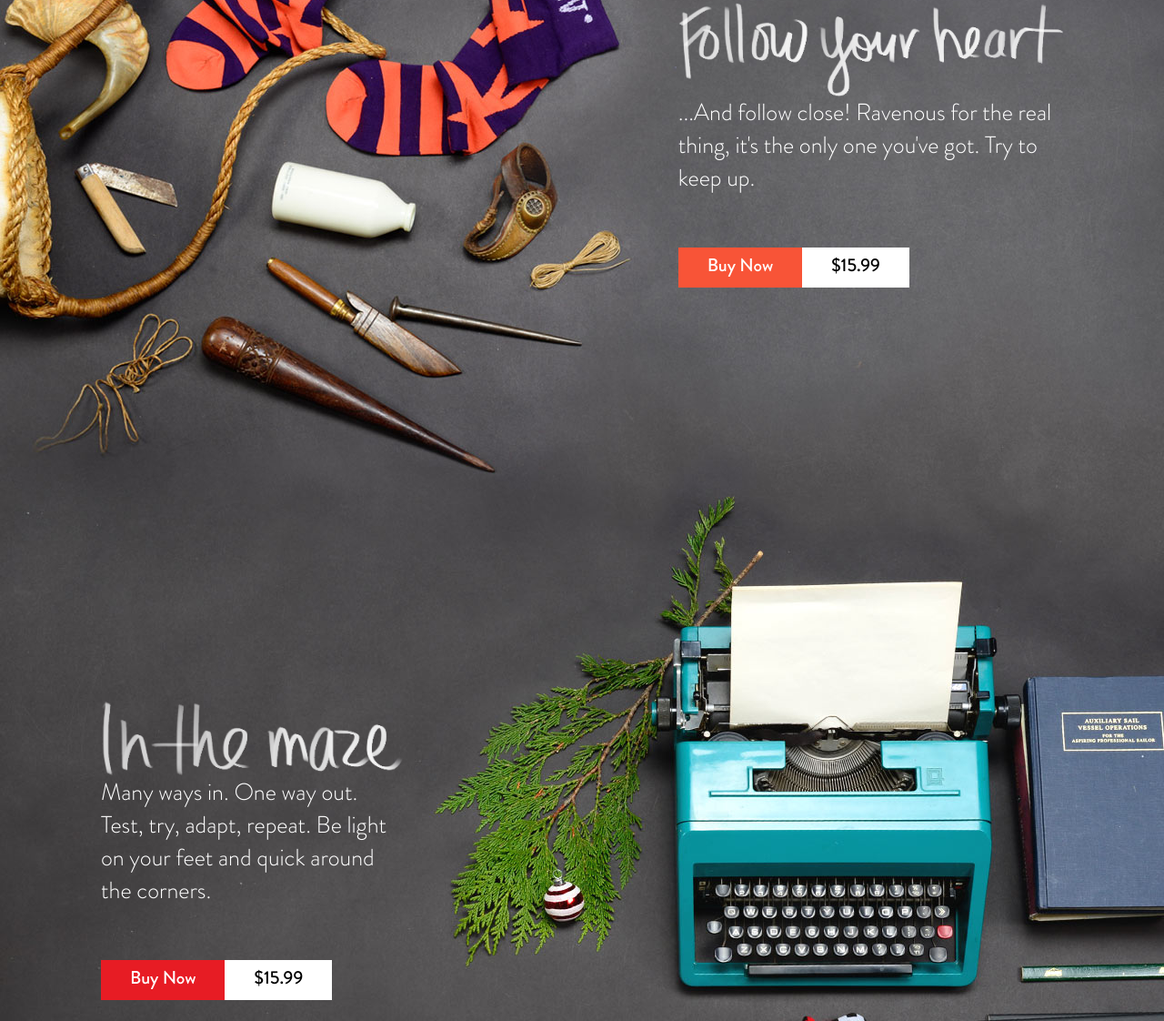
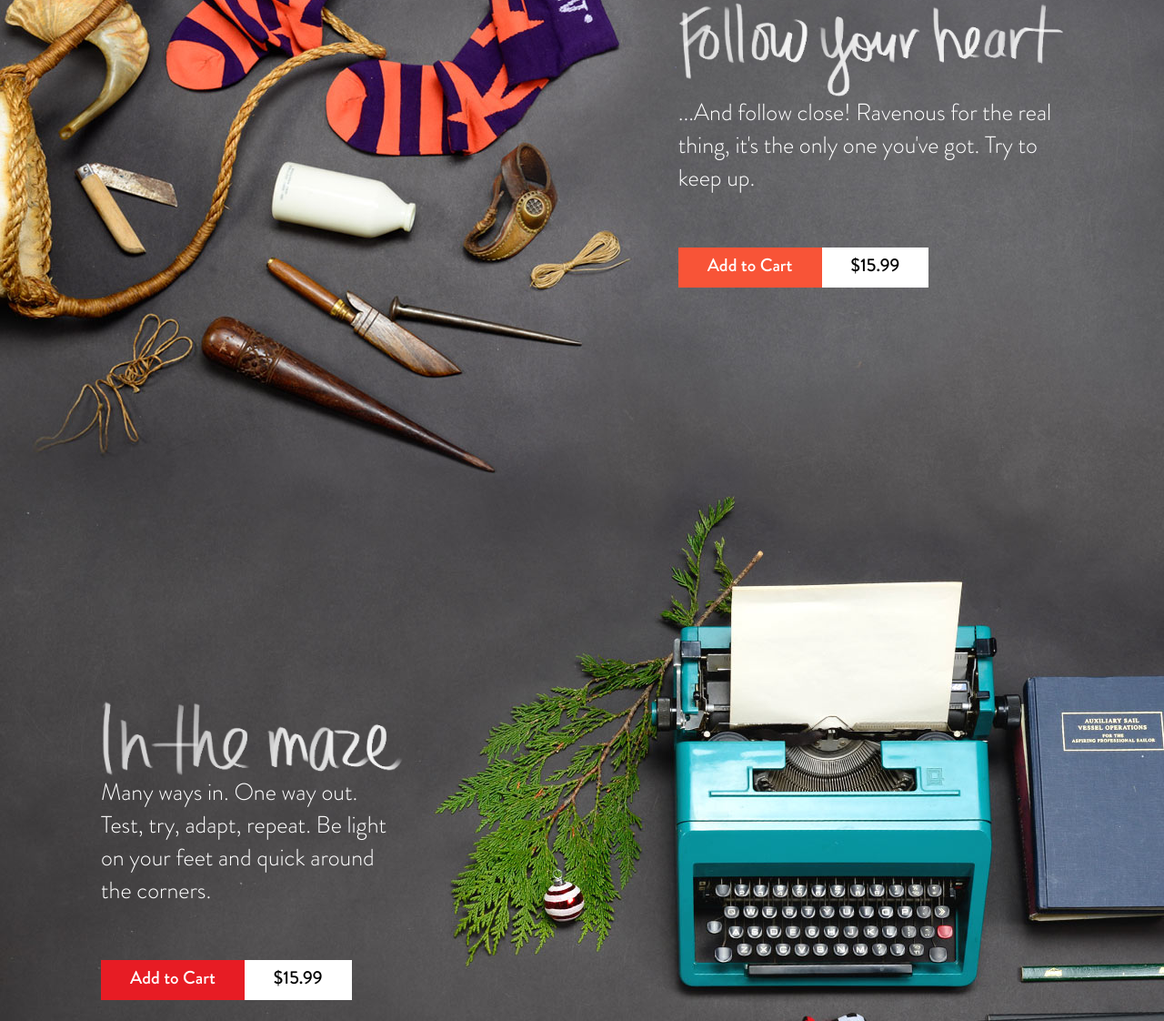
Before and after one commit to SocksByWilliam/william-holiday-en, a website: page index.html in a window 1280 px wide. Shown: the part 1067-2189 px from the top of the page at 91% size. Drawn offline with Linux system fonts and the light colour scheme.

Commit message:
Changing copy.

```diff
--- a/index.html
+++ b/index.html
@@ -78,7 +78,7 @@
             <form action="http://www.socksbywilliam.com/cart/add" method="post" >
               <input type="hidden" name="id" value="892016015" />
               <input name="return_to" type="hidden" value="back">
-              <input class="button-cta heart" type="submit" value="Buy Now" /><span class="price-box">&#36;15.99</span>
+              <input class="button-cta heart" type="submit" value="Add to Cart" /><span class="price-box">&#36;15.99</span>
             </form>
           </div>
         </div>
@@ -93,7 +93,7 @@
             <form action="http://www.socksbywilliam.com/cart/add" method="post" >
               <input type="hidden" name="id" value="715158603" />
               <input name="return_to" type="hidden" value="back">
-              <input class="button-cta maze" type="submit" value="Buy Now" /><span class="price-box">&#36;15.99</span>
+              <input class="button-cta maze" type="submit" value="Add to Cart" /><span class="price-box">&#36;15.99</span>
             </form>
           </div>
           <div class="large-8 medium-8 small-12 columns">
@@ -112,7 +112,7 @@
             <form action="http://www.socksbywilliam.com/cart/add" method="post" >
               <input type="hidden" name="id" value="892019007" />
               <input name="return_to" type="hidden" value="back">
-              <input class="button-cta paradise" type="submit" value="Buy Now" /><span class="price-box">&#36;15.99</span>
+              <input class="button-cta paradise" type="submit" value="Add to Cart" /><span class="price-box">&#36;15.99</span>
             </form>
           </div>
         </div>
@@ -127,7 +127,7 @@
             <form action="http://www.socksbywilliam.com/cart/add" method="post" >
               <input type="hidden" name="id" value="715159467" />
               <input name="return_to" type="hidden" value="back">
-              <input class="button-cta deuces" type="submit" value="Buy Now" /><span class="price-box">&#36;15.99</span>
+              <input class="button-cta deuces" type="submit" value="Add to Cart" /><span class="price-box">&#36;15.99</span>
             </form>
           </div>
           <div class="large-7 medium-7 small-12 columns">
@@ -146,7 +146,7 @@
             <form action="http://www.socksbywilliam.com/cart/add" method="post" >
               <input type="hidden" name="id" value="715159107" />
               <input name="return_to" type="hidden" value="back">
-              <input class="button-cta france" type="submit" value="Buy Now" /><span class="price-box">&#36;15.99</span>
+              <input class="button-cta france" type="submit" value="Add to Cart" /><span class="price-box">&#36;15.99</span>
             </form>
           </div>
         </div>
@@ -161,7 +161,7 @@
             <form action="http://www.socksbywilliam.com/cart/add" method="post" >
               <input type="hidden" name="id" value="891971795" />
               <input name="return_to" type="hidden" value="back">
-              <input class="button-cta birthday" type="submit" value="Buy Now" /><span class="price-box">&#36;15.99</span>
+              <input class="button-cta birthday" type="submit" value="Add to Cart" /><span class="price-box">&#36;15.99</span>
             </form>
           </div>
           <div class="large-7 medium-7 small-12 columns">
@@ -180,7 +180,7 @@
             <form action="http://www.socksbywilliam.com/cart/add" method="post" >
               <input type="hidden" name="id" value="891958651" />
               <input name="return_to" type="hidden" value="back">
-              <input class="button-cta dna" type="submit" value="Buy Now" /><span class="price-box">&#36;15.99</span>
+              <input class="button-cta dna" type="submit" value="Add to Cart" /><span class="price-box">&#36;15.99</span>
             </form>
           </div>
         </div>
@@ -195,7 +195,7 @@
             <form action="http://www.socksbywilliam.com/cart/add" method="post" >
               <input type="hidden" name="id" value="715162523" />
               <input name="return_to" type="hidden" value="back">
-              <input class="button-cta habitat67" type="submit" value="Buy Now" /><span class="price-box">&#36;15.99</span>
+              <input class="button-cta habitat67" type="submit" value="Add to Cart" /><span class="price-box">&#36;15.99</span>
             </form>
           </div>
           <div class="large-7 medium-7 small-12 columns">
@@ -214,7 +214,7 @@
             <form action="http://www.socksbywilliam.com/cart/add" method="post" >
               <input type="hidden" name="id" value="715159983" />
               <input name="return_to" type="hidden" value="back">
-              <input class="button-cta biosphere" type="submit" value="Buy Now" /><span class="price-box">&#36;15.99</span>
+              <input class="button-cta biosphere" type="submit" value="Add to Cart" /><span class="price-box">&#36;15.99</span>
             </form>
           </div>
         </div>
@@ -229,7 +229,7 @@
             <form action="http://www.socksbywilliam.com/cart/add" method="post" >
               <input type="hidden" name="id" value="892011615" />
               <input name="return_to" type="hidden" value="back">
-              <input class="button-cta quotidien" type="submit" value="Buy Now" /><span class="price-box">&#36;15.99</span>
+              <input class="button-cta quotidien" type="submit" value="Add to Cart" /><span class="price-box">&#36;15.99</span>
             </form>
           </div>
           <div class="large-7 medium-7 small-12 columns">
```
